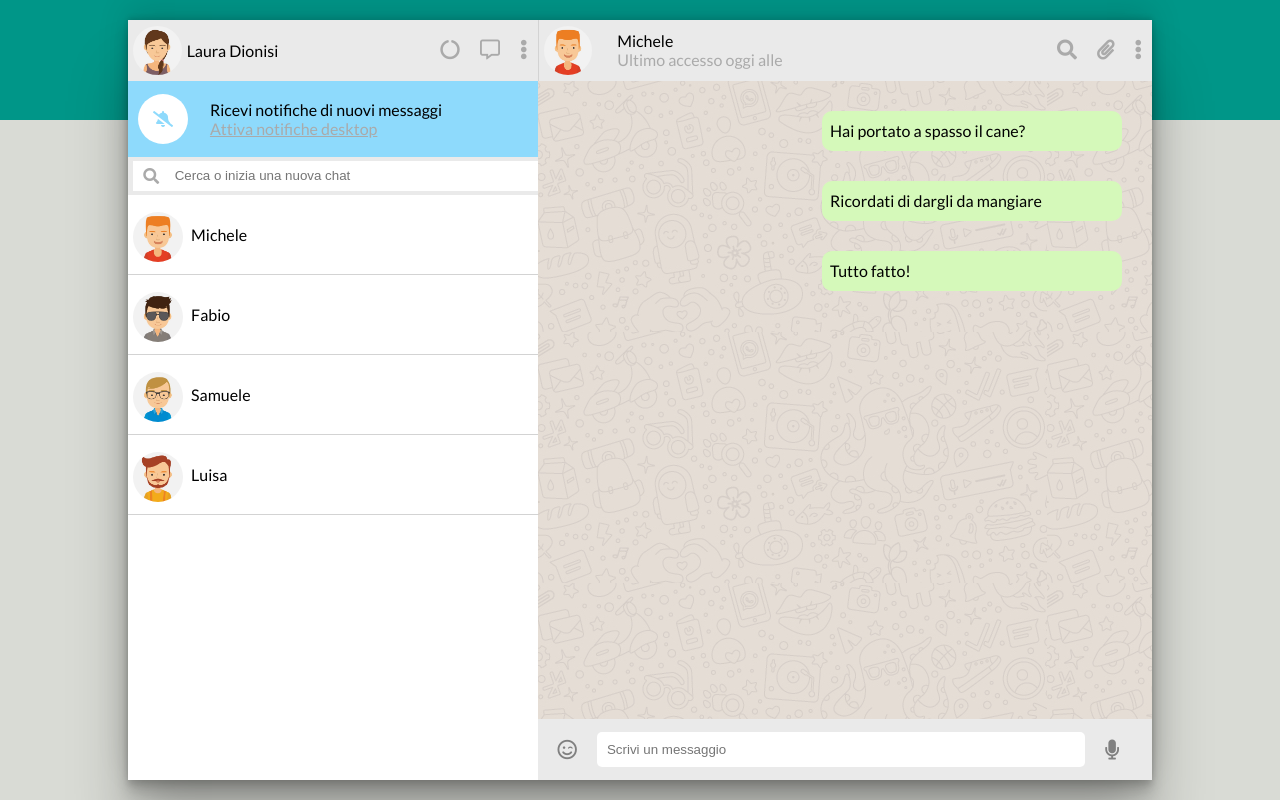
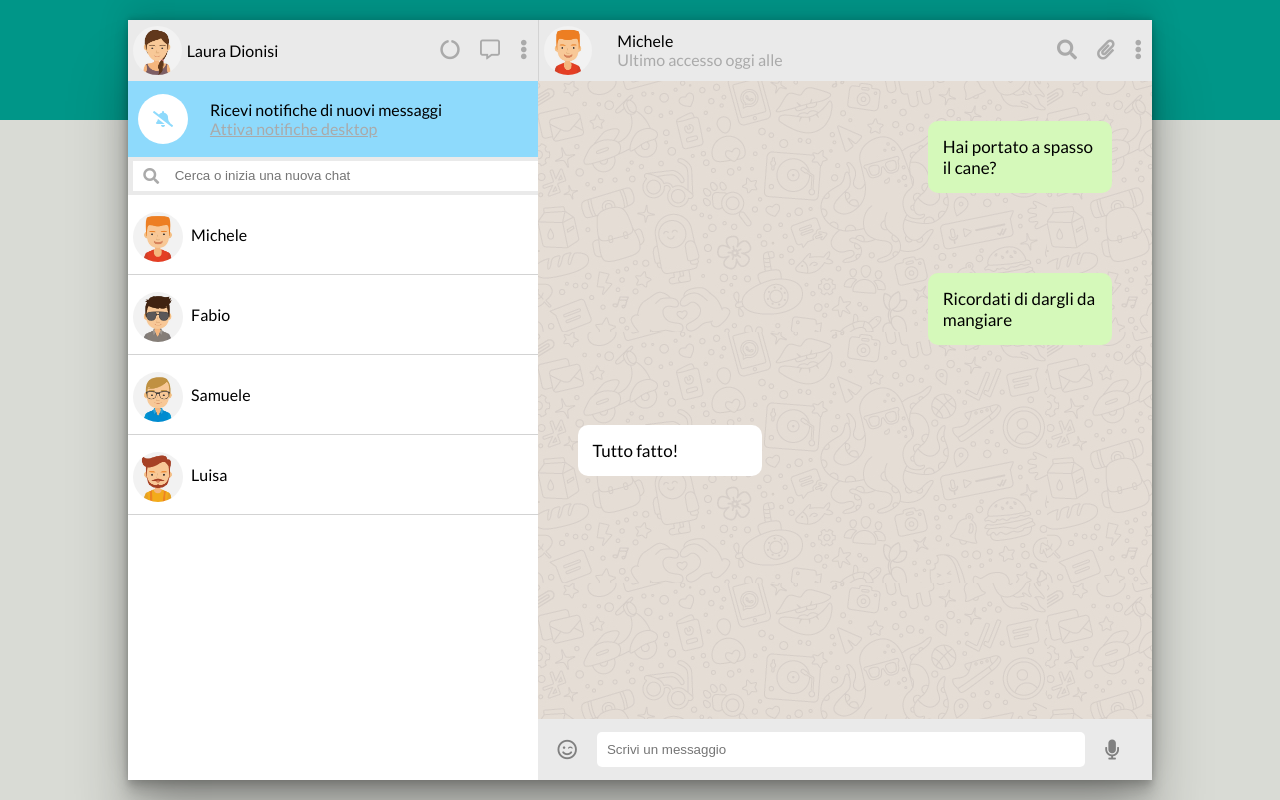
Before and after one commit to lauradionisi/js-html-css-boolzap, a plain HTML site: page index.html in a window 1280 px wide. Drawn offline with nearby package versions, Linux system fonts and the light colour scheme.

Commit message:
boolzapp V_04

```diff
--- a/css/style.css
+++ b/css/style.css
@@ -181,13 +181,10 @@ body {
 /* SEZIONE DESTRA MESSAGGI */
 
 .main-messages-container {
-    display: flex;
-    justify-content: flex-end;
     width: 100%;
     height: 84%;
     background-image: url(../img/mine.jpg);
     overflow-y: scroll;
-
 }
 
 .send-message {
@@ -213,23 +210,34 @@ body {
 }
 
 .baloon {
-    display: flex;
-    width: 300px;
+    width: 30%;
     border-radius: 10px;
-    margin-bottom: 10px;
-    align-content: center;
+    margin: 40px;
+    padding: 15px;
+    font-size: 17px;
+
 }
 
+.message-item {
+    display: flex;
 
-.baloon-user {
-    background-color: #d5f9ba;
-    align-self: flex-start;
+}
+.message-item.baloon-user {
+    justify-content: flex-end;
 }
 
-.baloon-friend {
+.message-item.baloon-user .baloon {
+    background-color: #d5f9ba;
+}
+
+.message-item.baloon-friend {
+    justify-content: flex-start;
+
+}
+.message-item.baloon-friend .baloon {
     background-color: white;
-    align-self: flex-end;
 }
+
 
 .main-messages-container ul li {
     padding-left: 8px;
--- a/index.html
+++ b/index.html
@@ -66,9 +66,9 @@
                 </div>
             </div>
             <div class="main-messages-container">
-                <ul>
-                    <li class="baloon baloon-user" v-for="(message, status) in contacts[counter].messages"> {{message.text}}</li>
-                </ul>
+                <div class="message-item" v-for="message in contacts[counter].messages" :class="(message.status == 'sent') ? 'baloon-user' : 'baloon-friend'">
+                    <p class="baloon" > {{message.text}}</p>
+                </div>
 
 
             </div>
```
